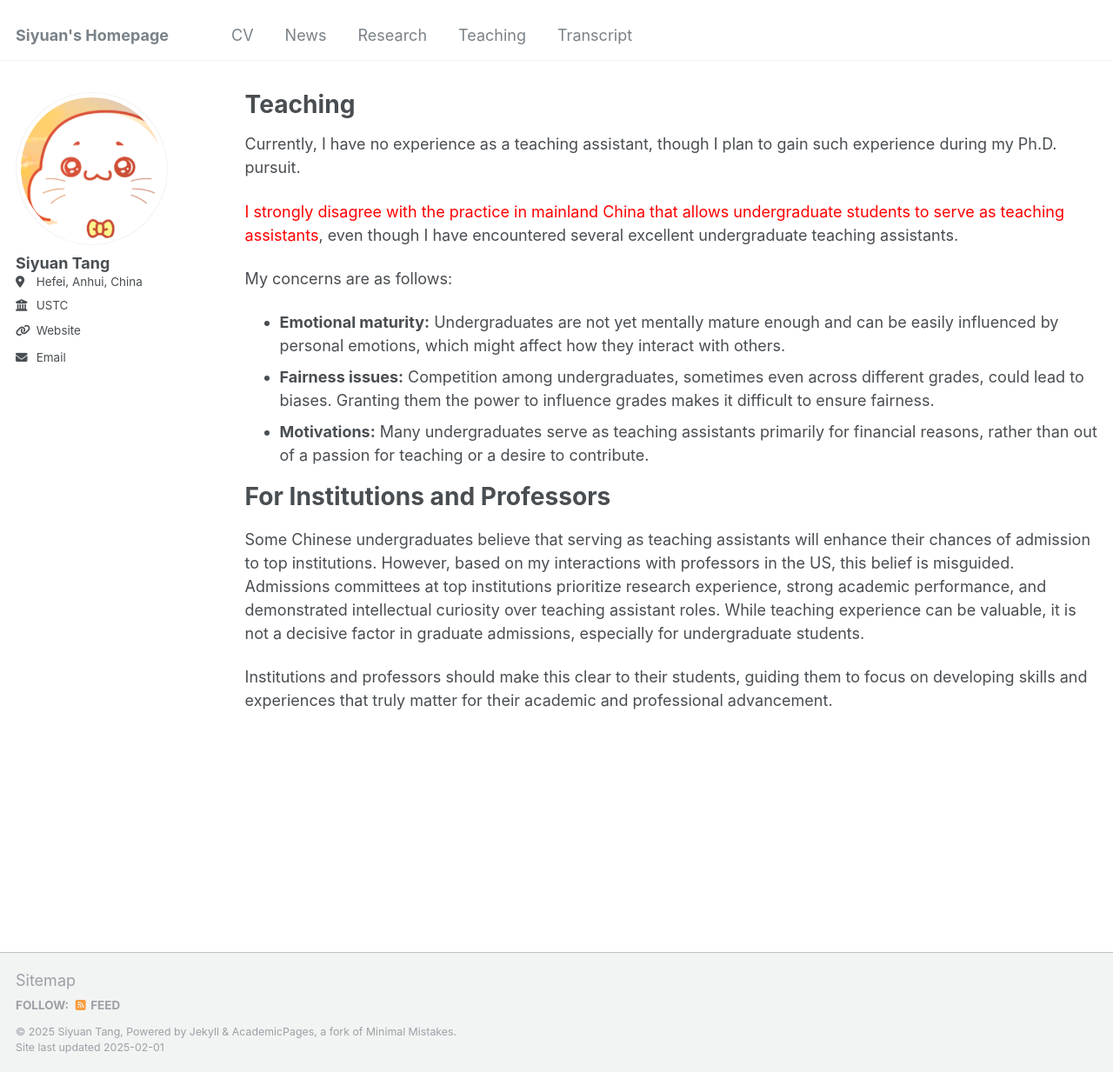
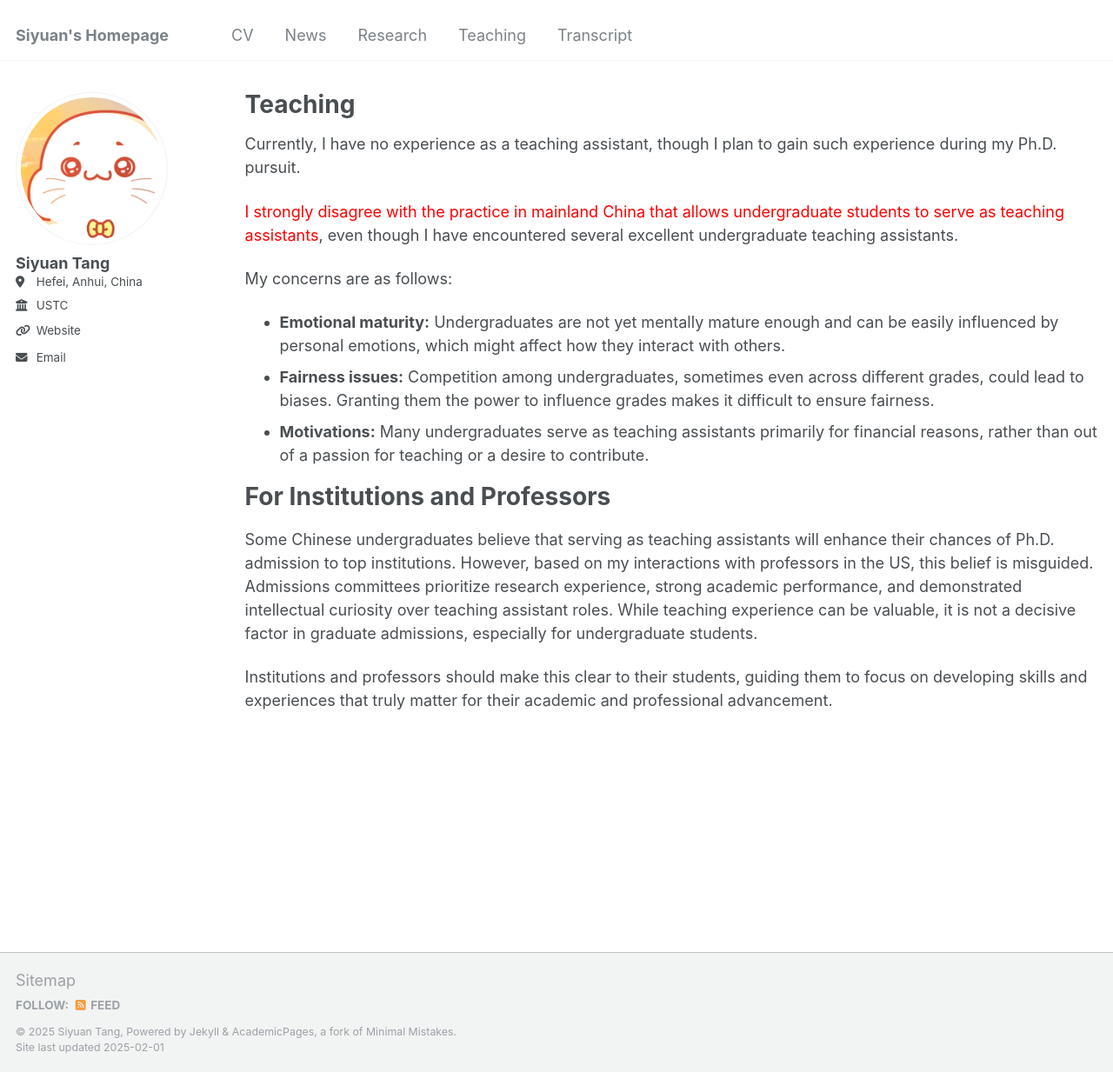
Before and after one commit to jacktangsy/jacktangsy.github.io, a Jekyll site: the page built from _pages/teaching_before_phd.md, in a window 1280 px wide and 1233 px high. Shown: the whole window at 87% size. Built offline with Jekyll 4.4.1, drawn with Linux system fonts in a browser that asks for light colours.

Commit message:
Update teaching_before_phd.md

```diff
--- a/_pages/teaching_before_phd.md
+++ b/_pages/teaching_before_phd.md
@@ -17,6 +17,6 @@
 
 For Institutions and Professors
 ====
-Some Chinese undergraduates believe that serving as teaching assistants will enhance their chances of admission to top institutions. However, based on my interactions with professors in the US, this belief is misguided. Admissions committees at top institutions prioritize research experience, strong academic performance, and demonstrated intellectual curiosity over teaching assistant roles. While teaching experience can be valuable, it is not a decisive factor in graduate admissions, especially for undergraduate students.
+Some Chinese undergraduates believe that serving as teaching assistants will enhance their chances of Ph.D. admission to top institutions. However, based on my interactions with professors in the US, this belief is misguided. Admissions committees prioritize research experience, strong academic performance, and demonstrated intellectual curiosity over teaching assistant roles. While teaching experience can be valuable, it is not a decisive factor in graduate admissions, especially for undergraduate students.
 
 Institutions and professors should make this clear to their students, guiding them to focus on developing skills and experiences that truly matter for their academic and professional advancement.
```
